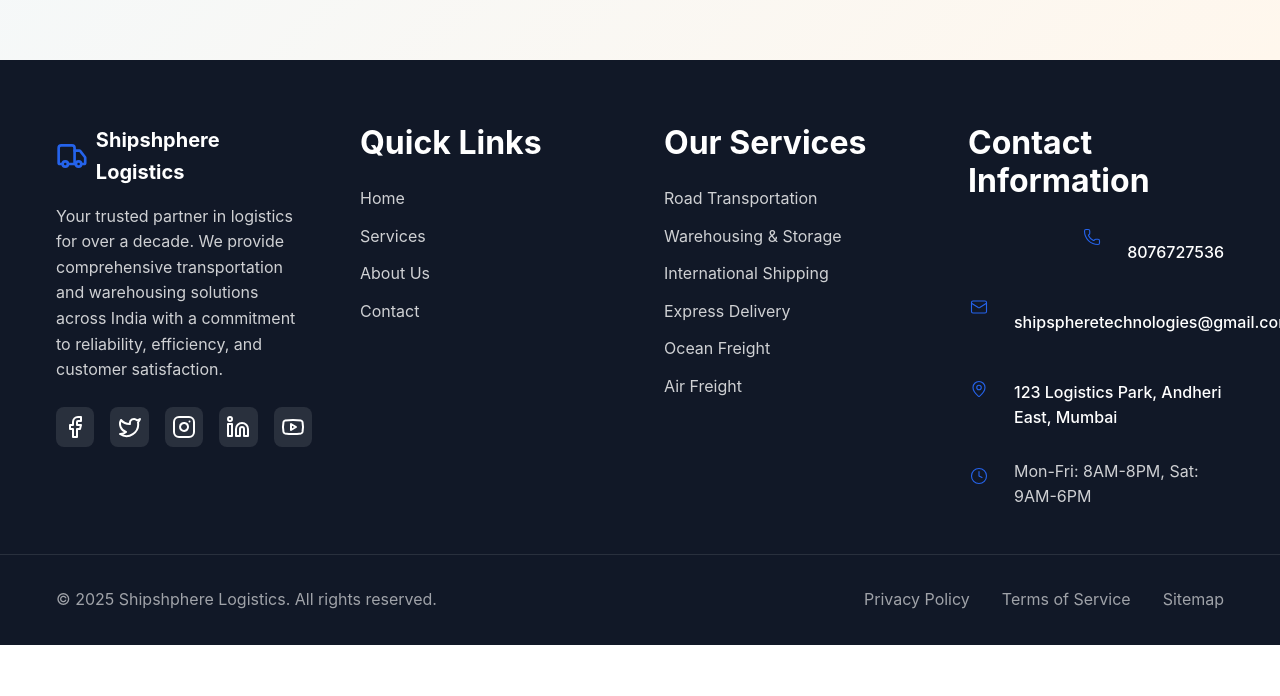
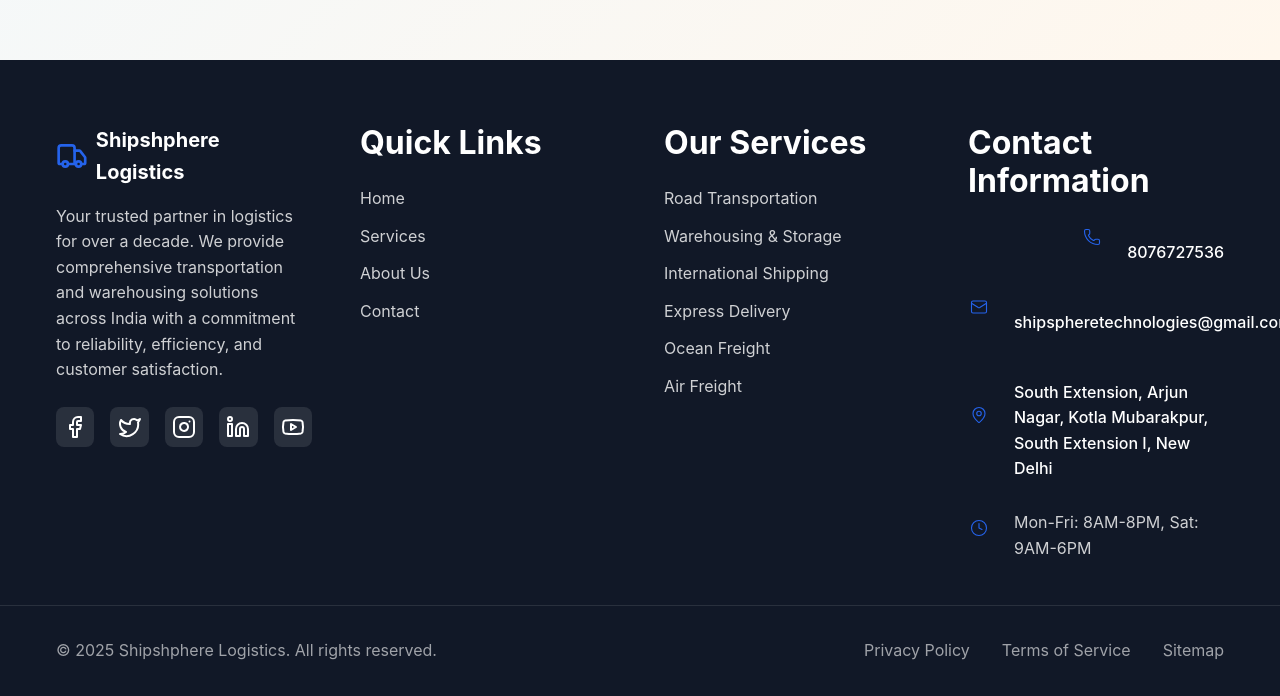
Before and after one commit to PriyanshVijay26/shree-ashtavinayak-logistics, a React (Create React App) app: page /login in a window 1280 px wide. Shown: the part 814-1510 px from the top of the page. Before the commit the page ends 1459 px from the top, so only its background shows below. Built offline with nearby package versions, Linux system fonts and the light colour scheme.

Commit message:
Update footer location to New Delhi address

```diff
--- a/src/components/Footer.tsx
+++ b/src/components/Footer.tsx
@@ -45,7 +45,7 @@ const Footer: React.FC = () => {
     },
     {
       icon: <MapPin size={18} strokeWidth={1.5} />,
-      text: '123 Logistics Park, Andheri East, Mumbai',
+      text: 'South Extension, Arjun Nagar, Kotla Mubarakpur, South Extension I, New Delhi',
       link: 'https://maps.google.com'
     },
     {
```
